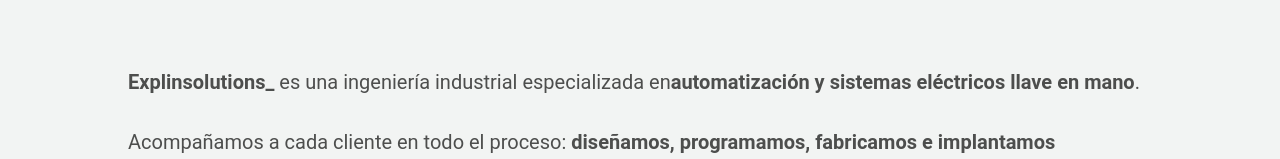
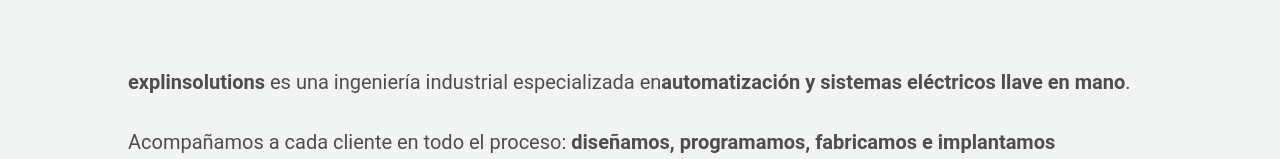
Before and after one commit to kvi-ki/explinsolutions, a Next.js app: page /quienes-somos in a window 1280 px wide. Shown: the part 212-371 px from the top of the page. Built offline with nearby package versions, Linux system fonts and the light colour scheme.

Commit message:
feat: add space to the text

```diff
--- a/src/app/quienes-somos/page.tsx
+++ b/src/app/quienes-somos/page.tsx
@@ -10,7 +10,7 @@ export default function AboutUs() {
         <AnimatedService>
           <div className="text-text text-xl flex flex-col gap-8">
             <p>
-              <b>Explinsolutions_</b> es una ingeniería industrial especializada en
+              <b>explinsolutions</b> es una ingeniería industrial especializada en
               <b>automatización y sistemas eléctricos llave en mano</b>.
             </p>
             <p>
```
